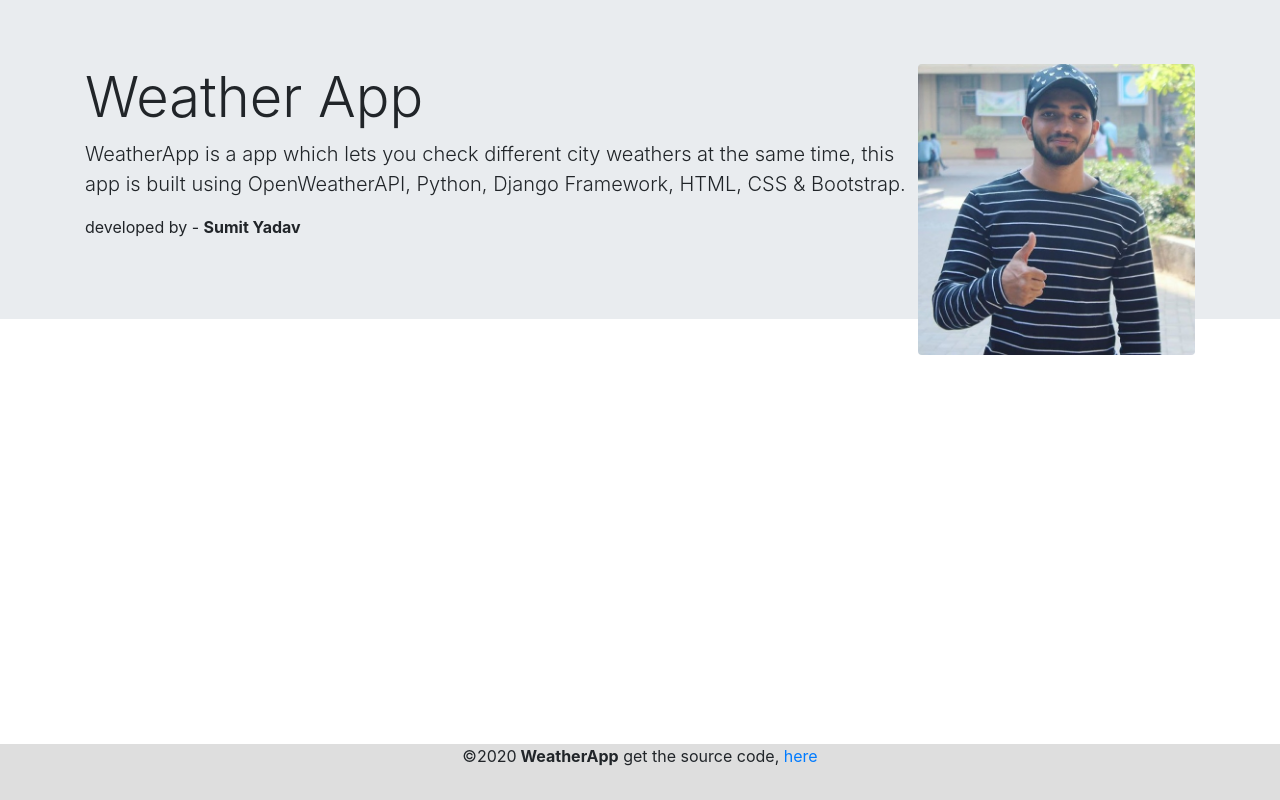
After one commit to sumityadav22/WeatherApp-Django, a Django app: page /about/ in a window 1280 px wide. The commit adds this page. Run offline with Django 3.2, Linux system fonts and the light colour scheme; some libraries are stand-ins or nearby versions.

Commit message:
ADD - about us template

```diff
--- a/weather/weather/settings.py
+++ b/weather/weather/settings.py
@@ -119,3 +119,6 @@ USE_TZ = True
 # https://docs.djangoproject.com/en/3.0/howto/static-files/
 
 STATIC_URL = '/static/'
+STATICFILES_DIRS = [
+    os.path.join(BASE_DIR, 'static'),
+]
--- /dev/null
+++ b/weather/weatherApp/templates/weather/about.html
@@ -0,0 +1,38 @@
+{% load static %}
+<!DOCTYPE html>
+<html>
+<head>
+	<title>About Us</title>
+	<link rel="stylesheet" href="https://stackpath.bootstrapcdn.com/bootstrap/4.4.1/css/bootstrap.min.css" integrity="sha384-Vkoo8x4CGsO3+Hhxv8T/Q5PaXtkKtu6ug5TOeNV6gBiFeWPGFN9MuhOf23Q9Ifjh" crossorigin="anonymous">
+	<script src="https://code.jquery.com/jquery-3.4.1.slim.min.js" integrity="sha384-J6qa4849blE2+poT4WnyKhv5vZF5SrPo0iEjwBvKU7imGFAV0wwj1yYfoRSJoZ+n" crossorigin="anonymous"></script>
+	<script src="https://cdn.jsdelivr.net/npm/popper.js@1.16.0/dist/umd/popper.min.js" integrity="sha384-Q6E9RHvbIyZFJoft+2mJbHaEWldlvI9IOYy5n3zV9zzTtmI3UksdQRVvoxMfooAo" crossorigin="anonymous"></script>
+	<script src="https://stackpath.bootstrapcdn.com/bootstrap/4.4.1/js/bootstrap.min.js" integrity="sha384-wfSDF2E50Y2D1uUdj0O3uMBJnjuUD4Ih7YwaYd1iqfktj0Uod8GCExl3Og8ifwB6" crossorigin="anonymous"></script>
+</head>
+<body>
+	<div class="jumbotron jumbotron-fluid">
+	  <div class="container">
+	    <img style="width: 25%" class="img-responsive rounded float-right" src='{% static "/images/ProfilePicture.jpg" %}' alt="Something went wrong">
+	    <h1 class="display-4">Weather App</h1>
+	    <p class="lead">
+	    	WeatherApp is a app which lets you check different city weathers at the same time, this app is built using OpenWeatherAPI, Python, Django Framework, HTML, CSS & Bootstrap.
+	    	<p>developed by - <strong>Sumit Yadav</strong></p>
+	    </p>
+	  </div>
+	</div>
+	<div class="footer">
+		©2020<strong> WeatherApp</strong> get the source code,
+		<a href="https://github.com/sumityadav22/WeatherApp-Django">here</a>
+	</div>
+	<style>
+	.footer {
+	  height: 7%;
+	  position: fixed;
+	  left: 0;
+	  bottom: 0;
+	  width: 100%;
+	  background-color: #dedede;
+	  text-align: center;
+	}
+	</style>
+</body>
+</html>
--- a/weather/weatherApp/templates/weather/weather.html
+++ b/weather/weatherApp/templates/weather/weather.html
@@ -9,7 +9,7 @@
   <body>
     <nav class="navbar navbar-dark bg-dark">
         <a class="navbar-brand" href="{% url 'home' %}">Weather App</a>
-        <a class="navbar-brand" href="#">About</a>
+        <a class="navbar-brand" href="{% url 'about' %}">About</a>
     </nav>
     <div class = 'container mt-2'>
         <div class="float-right">
--- a/weather/weatherApp/urls.py
+++ b/weather/weatherApp/urls.py
@@ -1,8 +1,9 @@
 from django.urls import path
-from .views import addCity, deleteCity, index
+from .views import about, addCity, deleteCity, index
 
 urlpatterns = [
     path('', index, name = 'home'),
     path('addcity/', addCity, name = 'addcity'),
     path('delete_city/',deleteCity,name = 'delete_city'),
+    path('about/', about, name = 'about'),
 ]
--- a/weather/weatherApp/views.py
+++ b/weather/weatherApp/views.py
@@ -47,3 +47,6 @@ def deleteCity(request):
     city = City.objects.all()
     city.delete()
     return redirect('home')
+
+def about(request):
+    return render(request, 'weather/about.html')
```
Also changed, not shown: weather/weatherApp/static/images/ProfilePicture.jpg (added).
